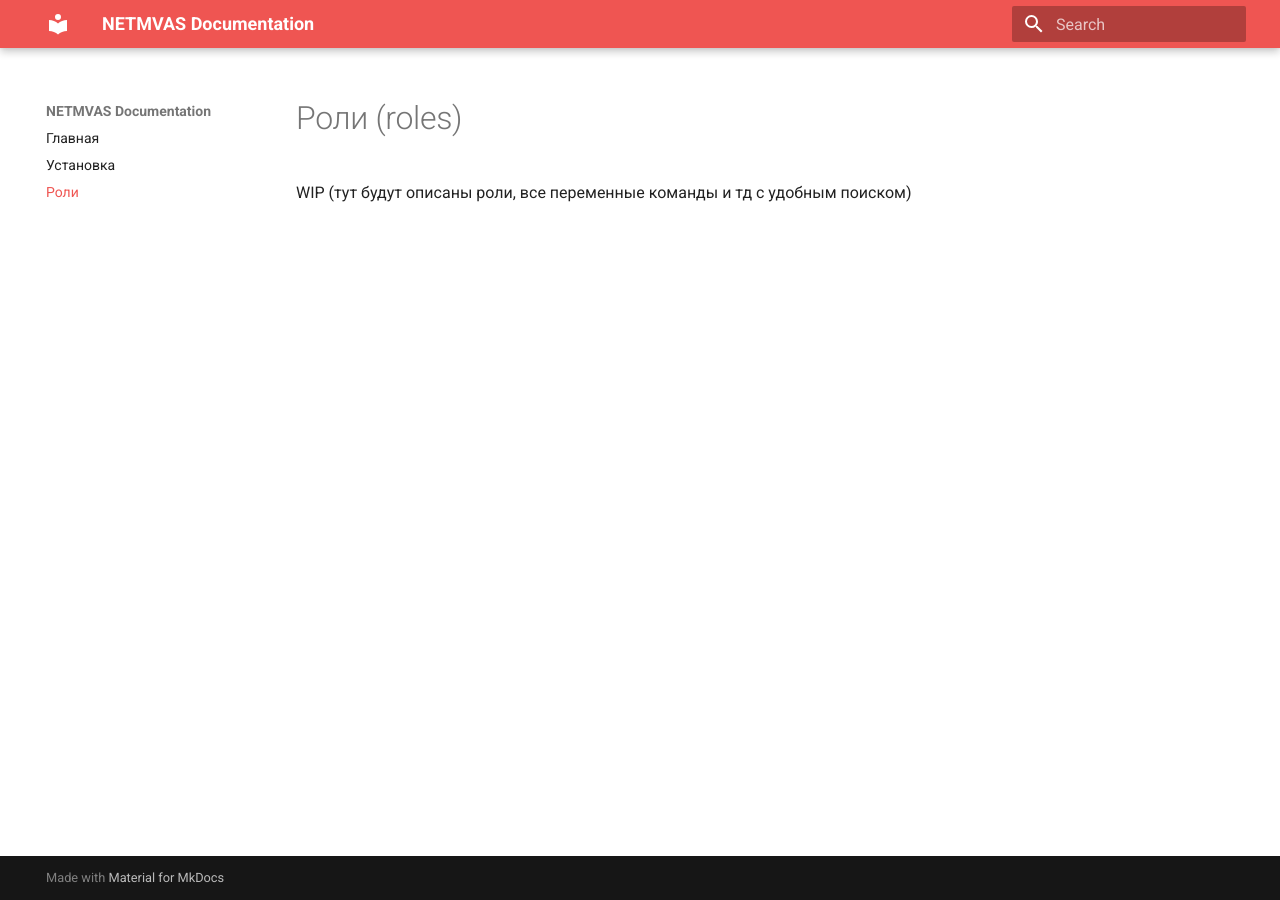
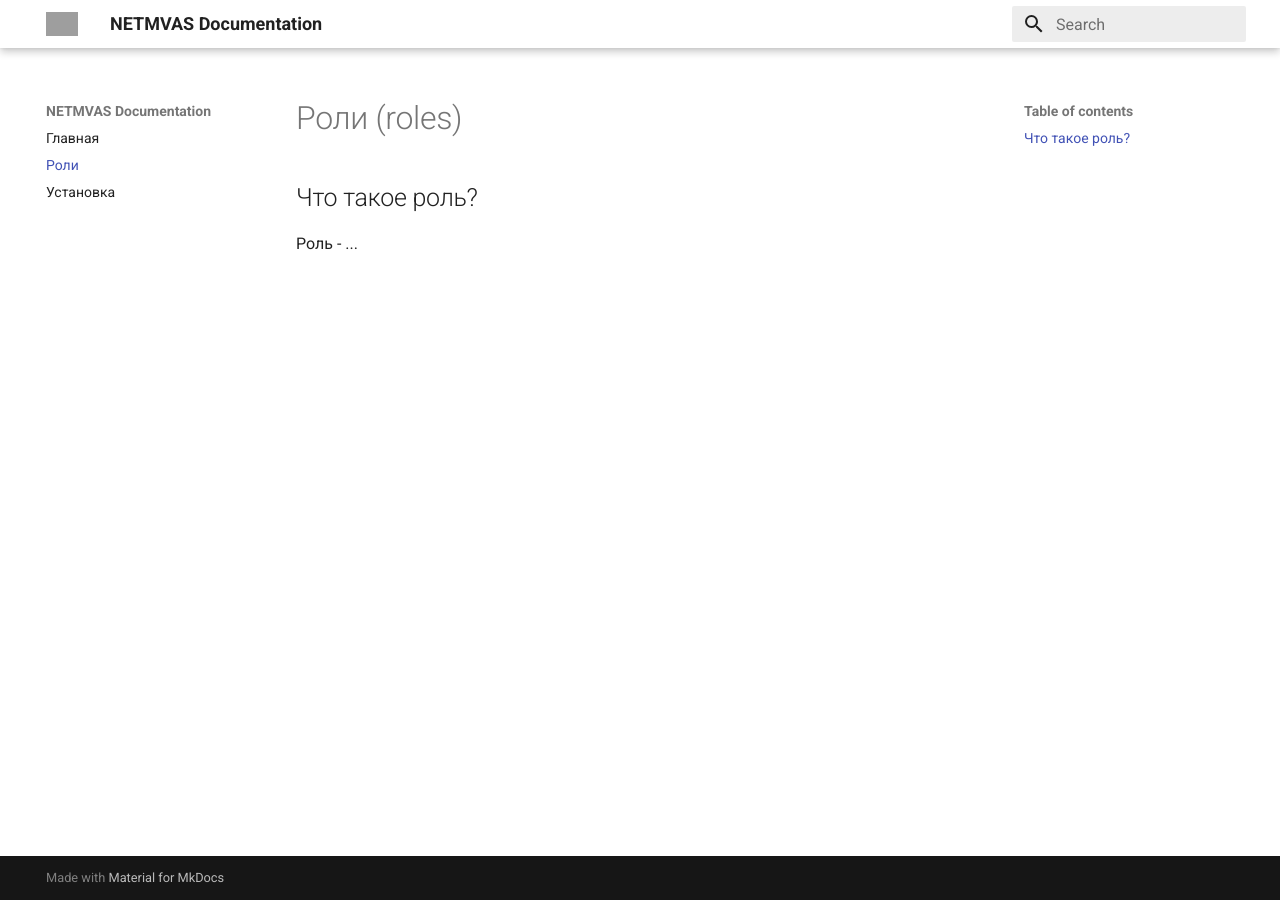
Before and after one commit to NETMVAS/NETMVAS.github.io, an MkDocs documentation site: the page built from docs/roles/index.md, in a window 1280 px wide. Built offline with MkDocs 1.6.1 and Material for MkDocs 9.7.7, drawn with Linux system fonts in a browser that asks for light colours; grey boxes are pictures that could not be loaded.

Commit message:
:gem: Added icon

```diff
--- a/docs/roles/index.md
+++ b/docs/roles/index.md
@@ -1,3 +1,5 @@
 # Роли (roles)
 
-WIP (тут будут описаны роли, все переменные команды и тд с удобным поиском)
+## Что такое роль?
+
+Роль - ...
--- a/mkdocs.yml
+++ b/mkdocs.yml
@@ -1,10 +1,12 @@
 site_name: NETMVAS Documentation
 nav:
     - Главная: index.md
+    - Роли: roles/index.md
     - Установка: setup.md
-    - Роли: roles/index.md
 
 theme:
   name: material
   palette:
-    primary: red
+    primary: white
+  logo: icon.png
+  favicon: icon.png
```
